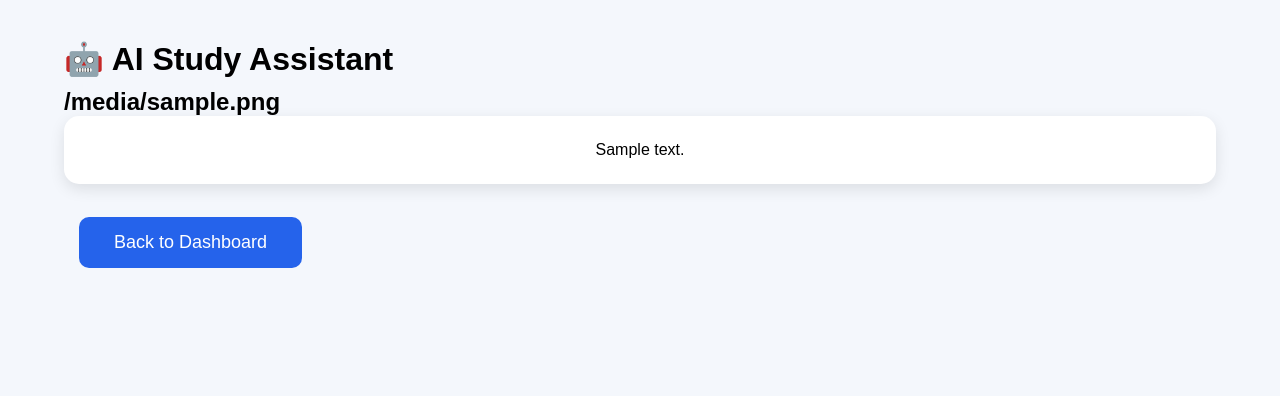
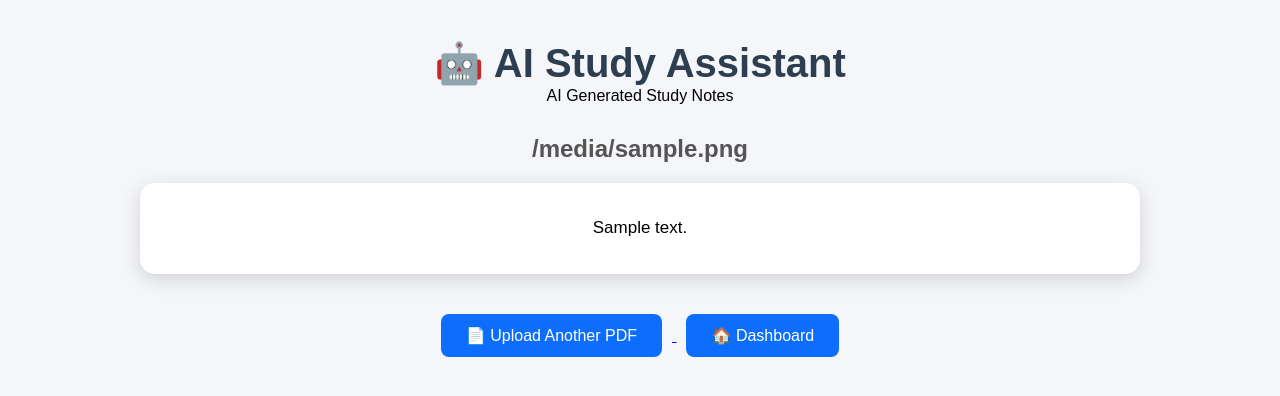
Before and after one commit to srxmathi/AI-Study-Assistant, a Flask app: template templates/summary.html in a window 1280 px wide. Shown: the top 396 px of the page. Run offline with Flask 3, Linux system fonts and the light colour scheme; the template is opened without the code that fills it: most values are stand-ins (such as "Sample title", 1, 10 or a date in 2020).

Commit message:
Improve AI summary page

```diff
--- a/templates/summary.html
+++ b/templates/summary.html
@@ -1,35 +1,112 @@
 <!DOCTYPE html>
-<html>
+<html lang="en">
 <head>
-
-<title>AI Summary</title>
+    <meta charset="UTF-8">
+    <meta name="viewport" content="width=device-width, initial-scale=1.0">
+    <title>AI Study Assistant</title>
 
     <link rel="stylesheet"
           href="{{ url_for('static', filename='css/style.css') }}">
+
+    <style>
+
+        body{
+            background:#f4f6f9;
+            font-family:Arial, Helvetica, sans-serif;
+        }
+
+        .container{
+            width:85%;
+            max-width:1000px;
+            margin:40px auto;
+        }
+
+        .header{
+            text-align:center;
+            margin-bottom:30px;
+        }
+
+        .header h1{
+            color:#2c3e50;
+            font-size:40px;
+        }
+
+        .filename{
+            text-align:center;
+            color:#555;
+            margin-bottom:20px;
+        }
+
+        .card{
+            background:white;
+            border-radius:15px;
+            padding:30px;
+            box-shadow:0px 5px 20px rgba(0,0,0,0.15);
+        }
+
+        pre{
+            white-space:pre-wrap;
+            font-size:17px;
+            line-height:1.8;
+            font-family:Arial;
+        }
+
+        .buttons{
+            margin-top:30px;
+            text-align:center;
+        }
+
+        button{
+            padding:12px 25px;
+            font-size:16px;
+            border:none;
+            border-radius:8px;
+            cursor:pointer;
+            margin:10px;
+            background:#0d6efd;
+            color:white;
+        }
+
+        button:hover{
+            background:#0b5ed7;
+        }
+
+    </style>
 
 </head>
 
 <body>
 
-<div class="dashboard">
+<div class="container">
 
+    <div class="header">
         <h1>🤖 AI Study Assistant</h1>
+        <p>AI Generated Study Notes</p>
+    </div>
 
+    <div class="filename">
         <h2>{{ filename }}</h2>
+    </div>
 
     <div class="card">
 
-<pre style="white-space: pre-wrap; font-size:16px;">
+<pre>
 {{ summary }}
 </pre>
 
     </div>
 
-<br>
+    <div class="buttons">
+
+        <a href="/upload">
+            <button>📄 Upload Another PDF</button>
+        </a>
 
         <a href="/dashboard">
-<button>Back to Dashboard</button>
+            <button>🏠 Dashboard</button>
         </a>
+
+    </div>
 
 </div>
 
```
Also changed, not shown: gemini_helper.py (+27 -15 lines). Lines whose indentation alone changed are shown as unchanged.
